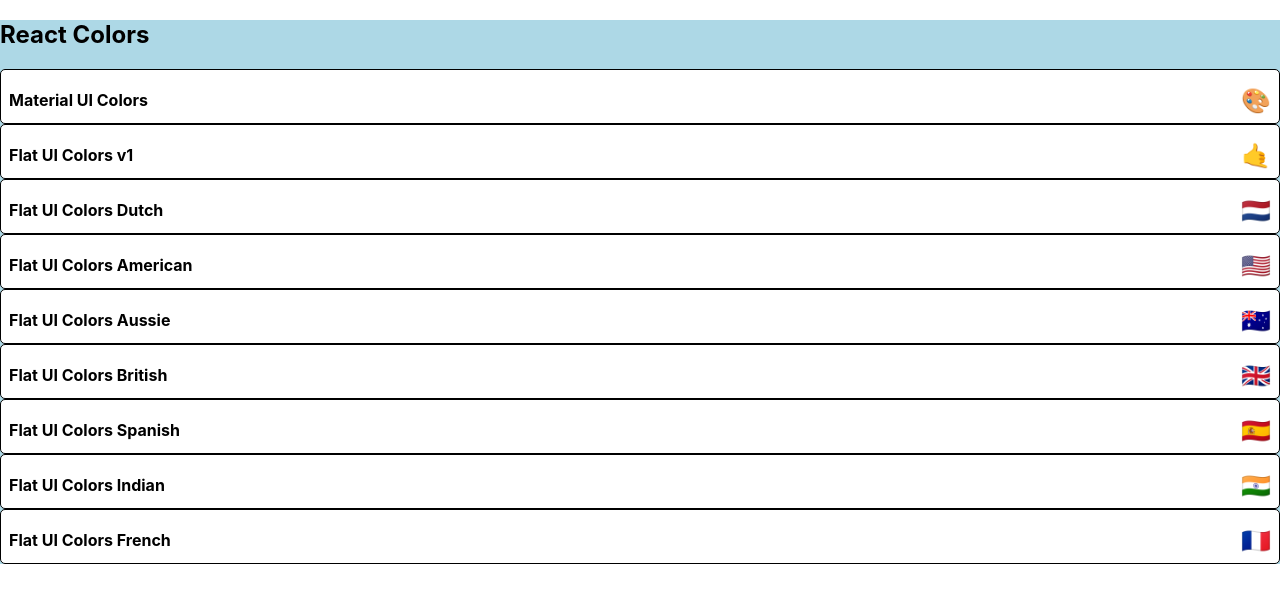
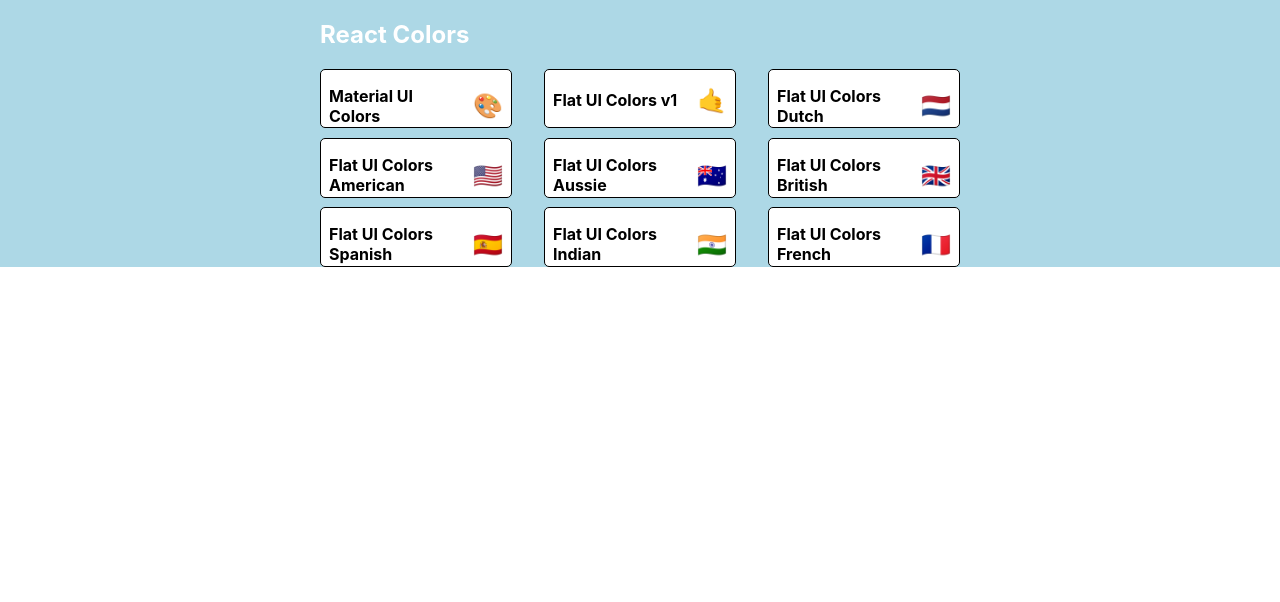
Before and after one commit to super8989/React_colors_app, a React (Create React App) app: page / in a window 1280 px wide. Shown: the top 602 px of the page. Built offline with nearby package versions, Linux system fonts and the light colour scheme.

Commit message:
started styling PaletteList withStyles and CSS grid

```diff
--- a/src/PaletteList.js
+++ b/src/PaletteList.js
@@ -6,7 +6,31 @@
 
 const styles = {
 	root: {
-		backgroundColor: "lightblue"
+		backgroundColor: "lightblue",
+		height: "100%",
+		display: "flex",
+		alignItems: "flex-start",
+		justifyContent: "center"
+	},
+	container: {
+		width: "50%",
+		display: "flex",
+		alignItems: "flex-start",
+		flexDirection: "column",
+		flexWrap: "wrap"
+	},
+	nav: {
+		display: "flex",
+		width: "100%",
+		justifyContent: "space-between",
+		color: "white"
+	},
+	palettes: {
+		boxSizing: "broder-box",
+		width: "100%",
+		display: "grid",
+		gridTemplateColumns: "repeat(3, 30%)",
+		gridGap: "5%"
 	}
 };
 
```
